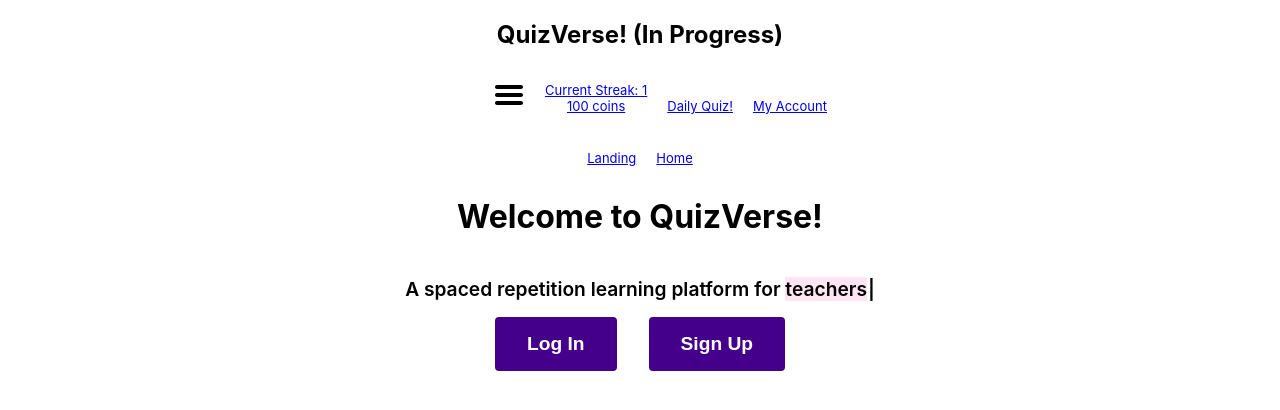
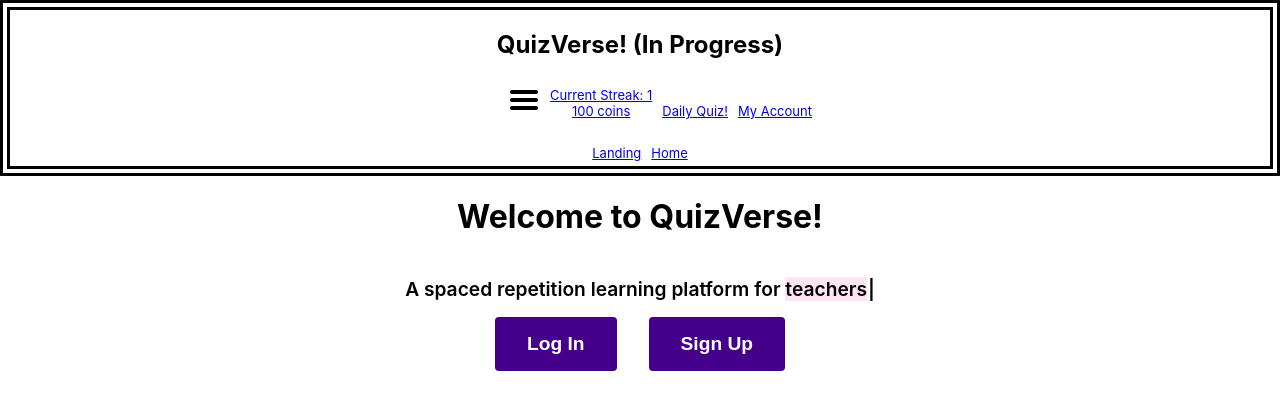
Before and after one commit to agiledev-students-spring2023/final-project-quizverse, a React (Create React App) app in the folder front-end/: page / in a window 1280 px wide. Shown: the top 410 px of the page. Built offline with nearby package versions, Linux system fonts and the light colour scheme.

Commit message:
Border to header

```diff
--- a/front-end/src/components/Header/Header.css
+++ b/front-end/src/components/Header/Header.css
@@ -1,8 +1,13 @@
 .nav-links {
-    list-style: none;
+    margin-left: 0px;
 }
 .nav-item {
-display: inline-block;
-padding: 10px 10px;
-font-size: small;
+    display: inline-block;
+    padding: 5px 5px;
+    font-size: small;
 }
+.Header-navbar{
+    border: 10px double black;
+    text-align: center;
+
+}
--- a/front-end/src/components/Header/Header.js
+++ b/front-end/src/components/Header/Header.js
@@ -9,7 +9,7 @@ import HamburgerMenu from './HamburgerMenu.svg'
  */
 const Header = props => {
   return (
-    <header className="Header-header">
+    <header className=".Header-header">
       <nav className="Header-navbar">
         <h1>QuizVerse! (In Progress)</h1>
         <ul className="nav-links">
```
